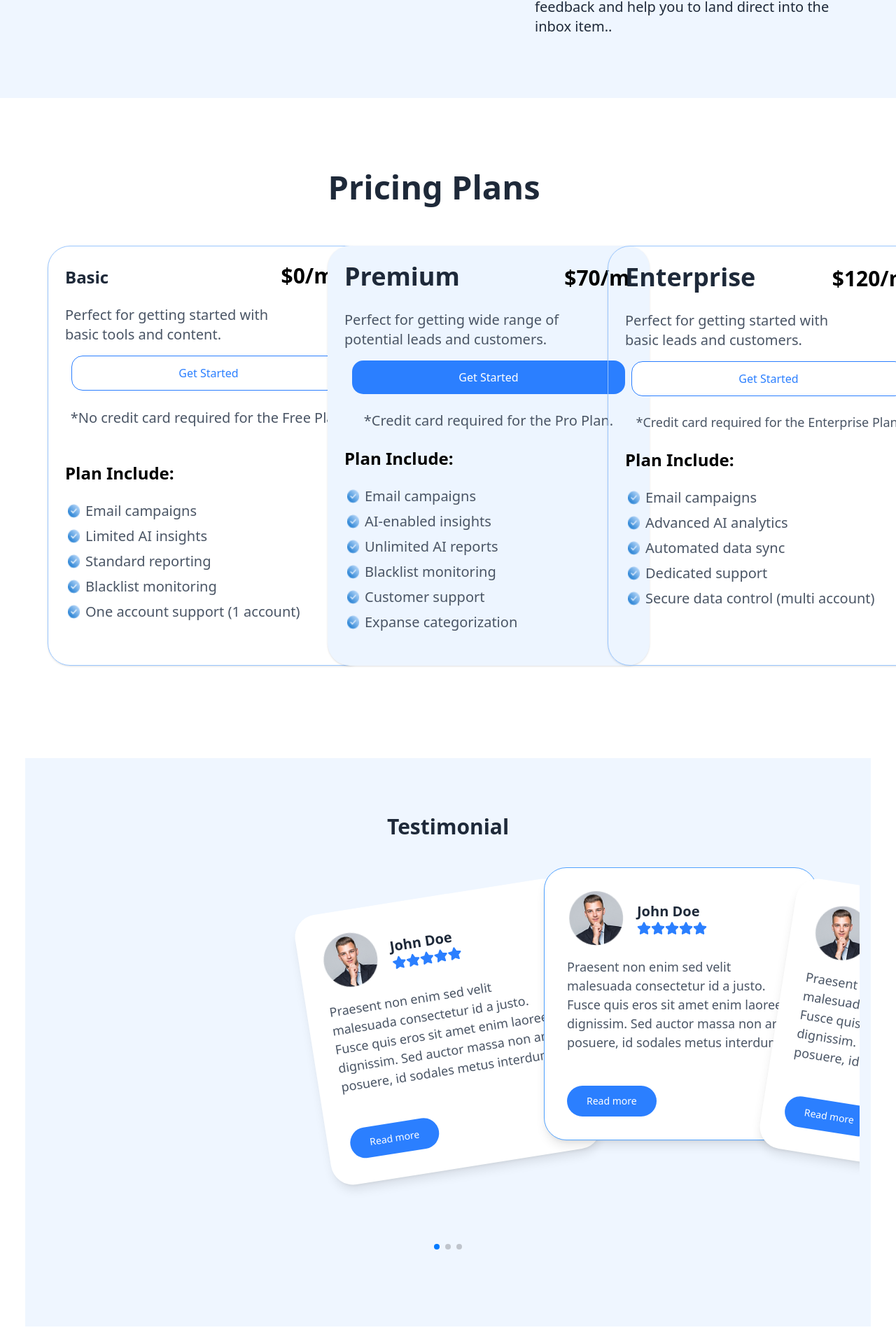
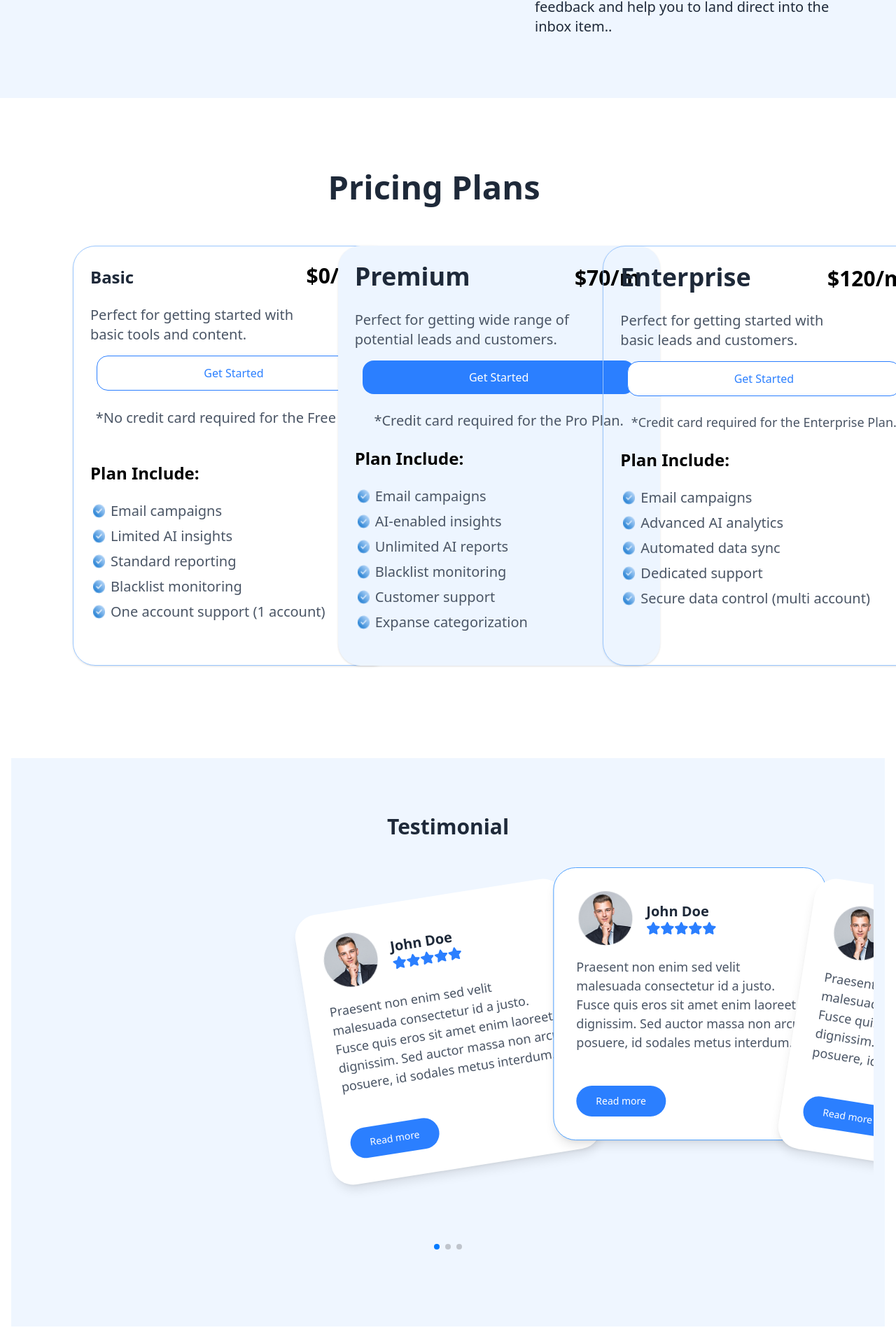
Before and after one commit to CoderGitin/autoware_testfile, a Next.js app: page / in a window 1280 px wide. Shown: the part 2450-4370 px from the top of the page at 70% size. Built offline with nearby package versions, Linux system fonts and the light colour scheme.

Commit message:
patch update 1.0.4

```diff
--- a/src/app/components/Homepgtest.tsx
+++ b/src/app/components/Homepgtest.tsx
@@ -45,7 +45,7 @@ const testimonials = [
 
 export default function HomepgTest() {
   return (
-    <div className="bg-blue-50 pt-20 pb-24 px-4 text-center overflow-visible mx-5">
+    <div className="bg-blue-50 pt-20 pb-24 px-4 text-center overflow-visible ">
       <h2 className="text-3xl font-bold text-gray-800 mb-10">Testimonial</h2>
 
       <div className="relative overflow-visible">
--- a/src/app/components/price.tsx
+++ b/src/app/components/price.tsx
@@ -197,12 +197,12 @@ export default function PricingPage() {
         </div>
       </section>
       {/* Pricing Plans */}
-      <section className="py-13 pr-44 mx-10">
+      <section className="py-13 pr-44 mx-19">
         <div className="max-w-7xl mx-auto text-center">
           <h2 className="text-[47px] pl-34 pt-5 mb-12 mt-5 font-semibold ">
             Pricing Plans
           </h2>
-          <div className="grid md:grid-cols-3 gap-58 mx-7 ">
+          <div className="grid md:grid-cols-3 gap-60 mx-7 ">
             {/* Basic Plan */}
             <div className="border rounded-4xl p-6 shadow-sm border-[#9BC7FF] transition w-[460px] h-[600px]">
               <h3 className="text-2xl font-bold  mb-2 mr-0 text-left">
```
